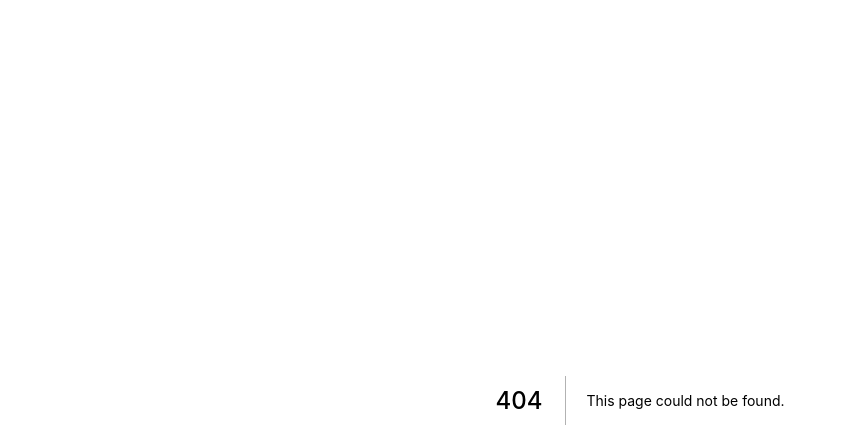
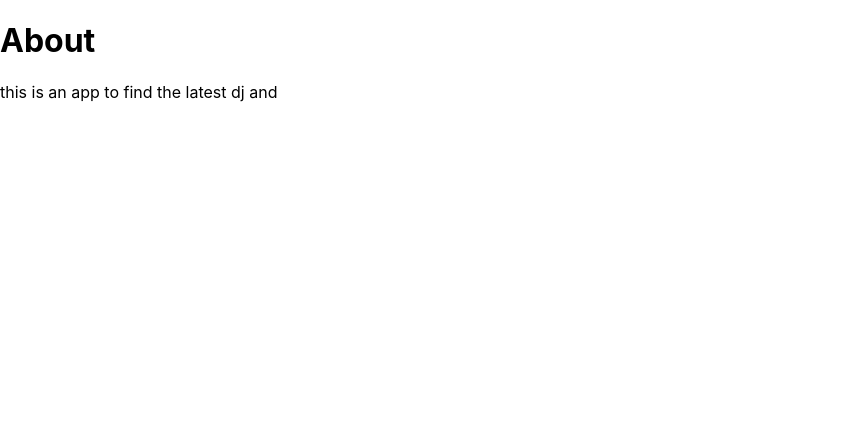
Before and after one commit to fernandoem88/dj-frontend, a Next.js app: page /aboudt in a window 1280 px wide. Before the commit this address had no page. Shown: the top 448 px of the page, without its empty margins (0-847 px from the left). Built offline with nearby package versions, Linux system fonts and the light colour scheme.

Commit message:
pages and routing

```diff
--- /dev/null
+++ b/pages/aboudt.tsx
@@ -0,0 +1,13 @@
+import React from "react";
+
+interface Props {}
+const AboutPage: React.FC<Props> = (props) => {
+  return (
+    <div>
+      <h1>About</h1>
+      <p>this is an app to find the latest dj and </p>
+    </div>
+  );
+};
+export type AboutPageProps = Props;
+export default React.memo(AboutPage);
```
Also changed, not shown: pages/events/[slug].tsx (added, +8 -0 lines), pages/events/index.tsx (added, +8 -0 lines), pages/events/add.tsx (added).
